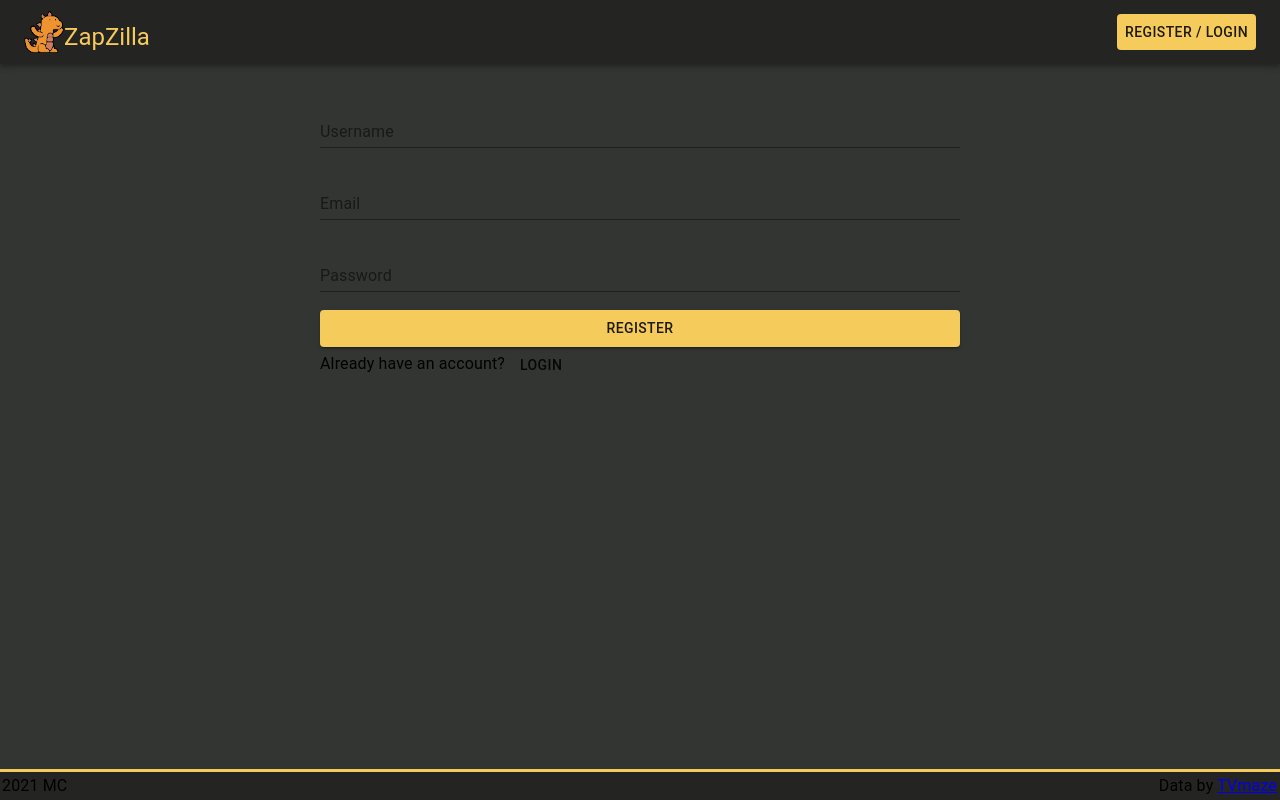
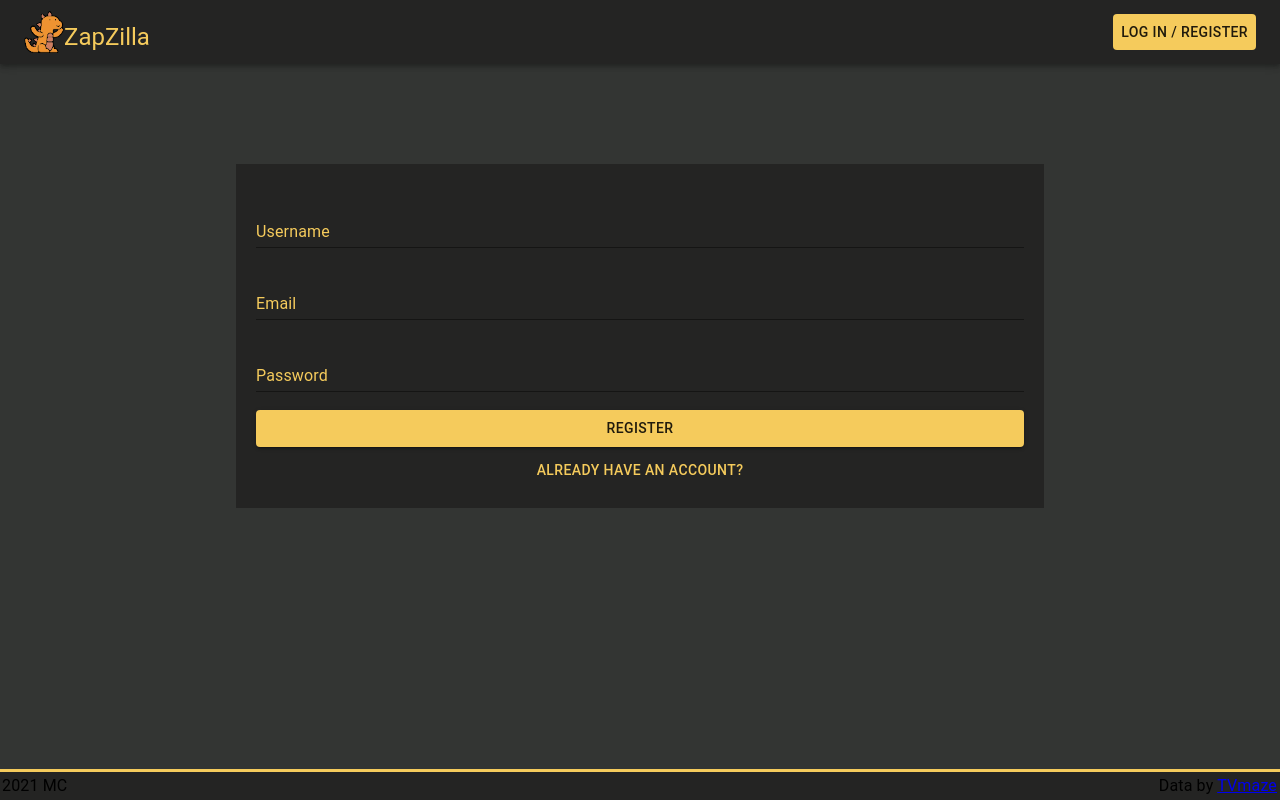
Before and after one commit to mcoulier/react-tvshowdb, a React (Create React App) app in the folder client/: page /login in a window 1280 px wide. Built offline with nearby package versions, Linux system fonts and the light colour scheme.

Commit message:
Auth form styling + homepage alignment

```diff
--- a/client/src/Components/Auth.js
+++ b/client/src/Components/Auth.js
@@ -8,18 +8,28 @@ import * as yup from "yup";
 
 const useStyles = makeStyles((theme) => ({
   form: {
-    "& .MuiFormLabel-root.Mui-focused": {
+    "& .MuiFormLabel-root": {
       color: "#f5cb5c",
     },
     "& .MuiInput-underline::after": {
       borderColor: "#f5cb5c",
     },
+    "& .MuiInputBase-input": {
+      color: "#fafafa",
+    },
     display: "flex",
     flexDirection: "column",
     marginLeft: "auto",
     marginRight: "auto",
-    width: "50%",
-    marginTop: "20px",
+    width: "60%",
+    maxWidth: "1000px",
+    marginTop: "100px",
+    backgroundColor: "#242423",
+    padding: "20px",
+  },
+  formLower: {
+    marginTop: "5px",
+    color: "#f5cb5c",
   },
 }));
 
@@ -97,7 +107,7 @@ export default function Auth() {
             showUsername: yup.boolean(),
             username: yup.string("Enter your username").when("showUsername", {
               is: !isLoginMode,
-              then: yup.string("Username is required").required(),
+              then: yup.string().required("Username is required"),
             }),
             email: yup
               .string("Enter your email")
@@ -149,7 +159,6 @@ export default function Auth() {
                   error={errors.email && touched.email}
                   margin="normal"
                 />
-
                 <TextField
                   label="Password"
                   name="password"
@@ -169,17 +178,15 @@ export default function Auth() {
                   disabled={isSubmitting}
                   type="submit"
                 >
-                  {!isLoginMode ? "Register" : "Login"}
+                  {!isLoginMode ? "Register" : "Log In"}
                 </Button>
                 {!isLoginMode && (
-                  <Typography>
-                    Already have an account?{" "}
-                    <Button
-                      onClick={() => setIsLoginMode((prevState) => !prevState)}
-                    >
-                      Login
-                    </Button>
-                  </Typography>
+                  <Button
+                    className={classes.formLower}
+                    onClick={() => setIsLoginMode((prevState) => !prevState)}
+                  >
+                    Already have an account?
+                  </Button>
                 )}
               </Form>
             );
--- a/client/src/Components/Fetch.js
+++ b/client/src/Components/Fetch.js
@@ -1,17 +1,25 @@
 import React, { useEffect, useState } from "react";
-import { Button, TextField, Typography } from "@material-ui/core";
+import { Button, TextField, Typography, IconButton } from "@material-ui/core";
 import { makeStyles } from "@material-ui/core/styles";
 import { Link } from "react-router-dom";
 import ShowList from "./ShowList";
+import remoteIcon from "../assets/remote-control.png";
 
 const useStyles = makeStyles((theme) => ({
   root: {
-    margin: "20px",
-    "& .MuiFormLabel-root.Mui-focused": {
+    width: "100vw",
+    maxWidth: "1400px",
+    marginLeft: "auto",
+    marginRight: "auto",
+    margin: "10px",
+    "& .MuiFormLabel-root": {
       color: "#f5cb5c",
     },
     "& .MuiOutlinedInput-root.Mui-focused fieldset": {
       borderColor: "#f5cb5c",
+    },
+    "& .MuiInputBase-input": {
+      color: "#fafafa",
     },
   },
   showList: {
@@ -77,8 +85,9 @@ export default function Fetch() {
           style={{ backgroundColor: "#f5cb5c", marginLeft: "8px" }}
           type="submit"
           variant="contained"
+          startIcon={<img src={remoteIcon} height="30px" alt="remote icon" />}
         >
-          Search
+          Search{" "}
         </Button>
       </form>
       <div className={classes.showList}>
--- a/client/src/Components/Header.js
+++ b/client/src/Components/Header.js
@@ -62,7 +62,7 @@ export default function Header() {
               to="/login"
               style={{ background: "#f5cb5c" }}
             >
-              Register / Login
+              Log In / Register
             </Button>
           )}
         </Toolbar>
--- a/client/src/Components/PopUp.js
+++ b/client/src/Components/PopUp.js
@@ -39,7 +39,7 @@ export default function PopUp({ open, handleClose }) {
           to="/login"
           style={{ background: "#f5cb5c", marginTop: "10px" }}
         >
-          Register / Login
+          Log in / Register
         </Button>
       </div>
     </Modal>
```
Also changed, not shown: client/src/assets/remote-control.png (added).
